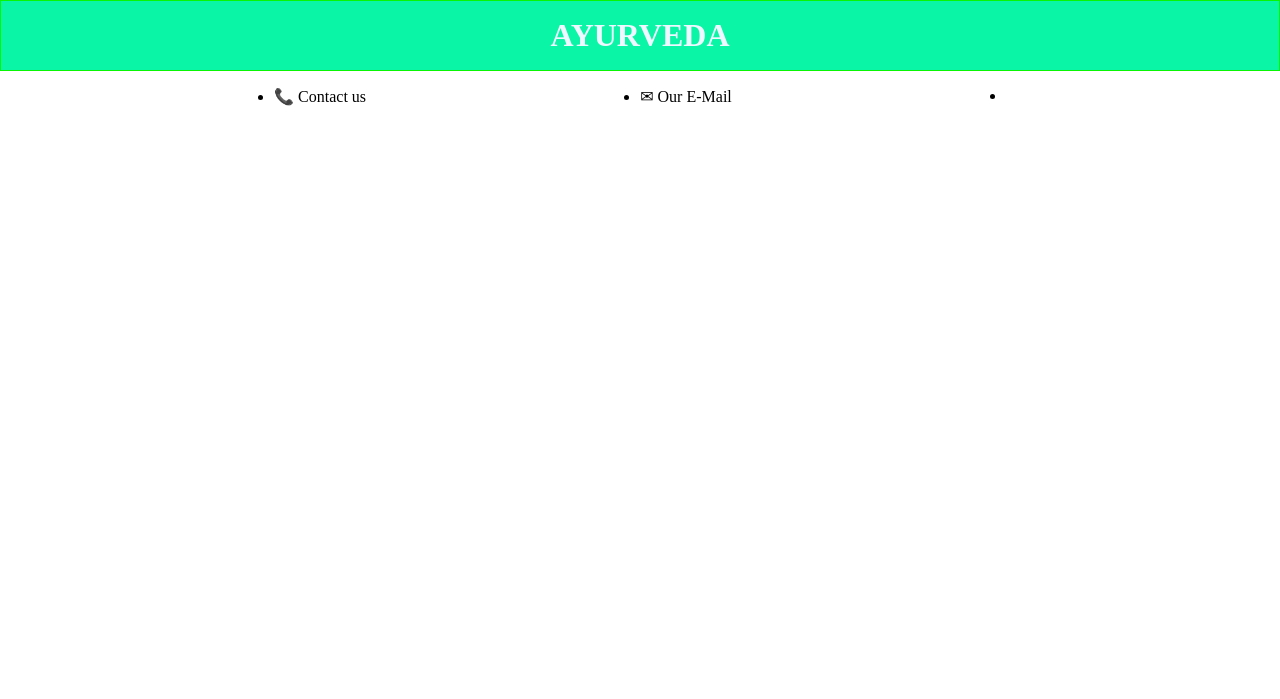
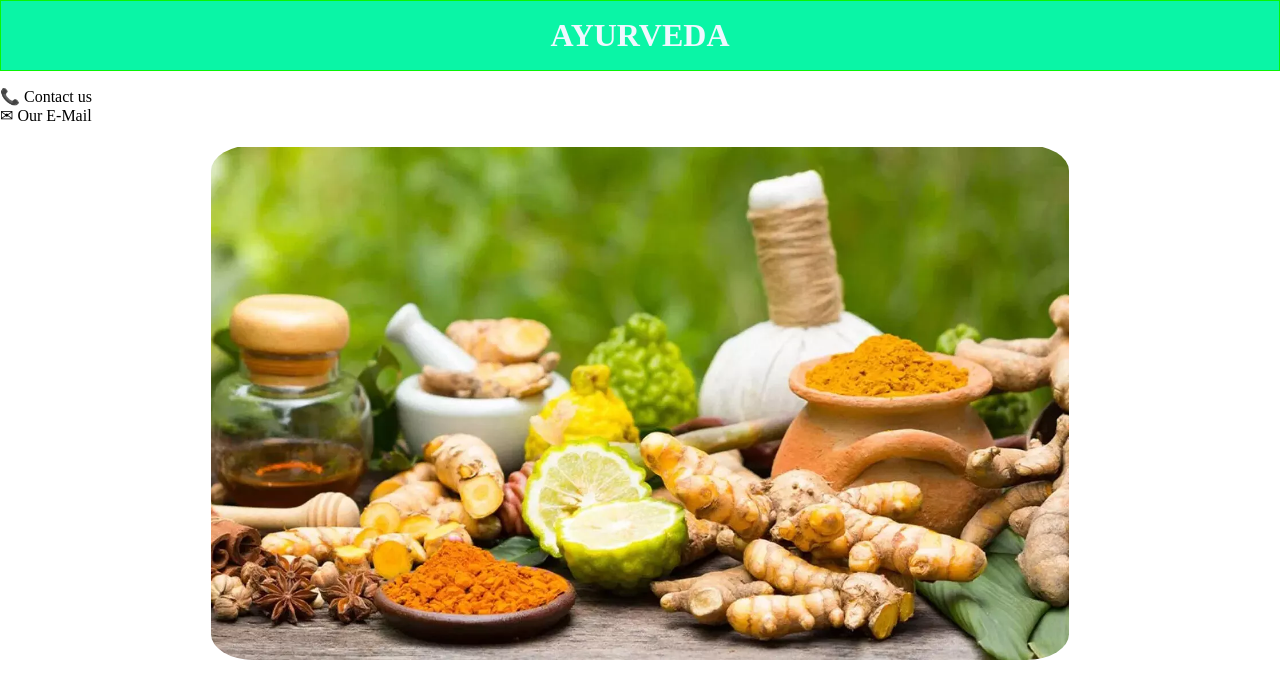
Before and after one commit to HIDZI123/NFC_CluelessCoders, a Django app: template ayurveda_nfc/main/templates/main/index.html in a window 1280 px wide. Shown: the top 699 px of the page. Run offline with Django 4.2, Linux system fonts and the light colour scheme; the template is opened without the code that fills it, so the values that code supplies are empty.

Commit message:
Added image

```diff
--- a/ayurveda_nfc/main/templates/main/index.html
+++ b/ayurveda_nfc/main/templates/main/index.html
@@ -8,10 +8,11 @@
 </head>
 <body>
     <header class="header">
+    <!-- heading main -->
         <h1  class="header__h1">
            <a href="/" class="header__a">AYURVEDA</a>
         </h1>
-
+  <!-- nav bar -->
         <nav class="header__nav">
             <ul class="header__ul">
                 <li>
@@ -25,7 +26,16 @@
                 </li>
             </ul>
         </nav>
+
     </header>
+
+    <main class="main">
+        <!-- adding image -->
+        <figure class="main__fig">
+            <img src="img_1_bg.png" alt="Background Image" width="858" height="515" class="main__img">
+        </figure>
+
+    </main>
 
 </body>
 </html>
--- a/ayurveda_nfc/main/templates/main/style.css
+++ b/ayurveda_nfc/main/templates/main/style.css
@@ -5,6 +5,14 @@
     box-sizing: border-box;
 }
 
+img
+{
+    display: block;
+    height: auto;
+    max-width: 100%;
+}
+
+/* For heading */
 .header__h1
 {
     border: 1px solid #09f505;
@@ -18,7 +26,7 @@
     color:aliceblue;
     text-decoration: none;
 }
-
+for
 .header__ul
 {
     display: flex;
@@ -26,3 +34,17 @@
     justify-content: center;
     justify-content: space-evenly;
 }
+
+/* For main background image */
+
+
+
+.main__img
+{
+    max-width:858px ;
+    min-height: 50vh;
+    margin: 0.1rem auto;
+    border-radius: 5%;
+
+
+}
```
Also changed, not shown: ayurveda_nfc/main/templates/main/img_1_bg.png (added).
